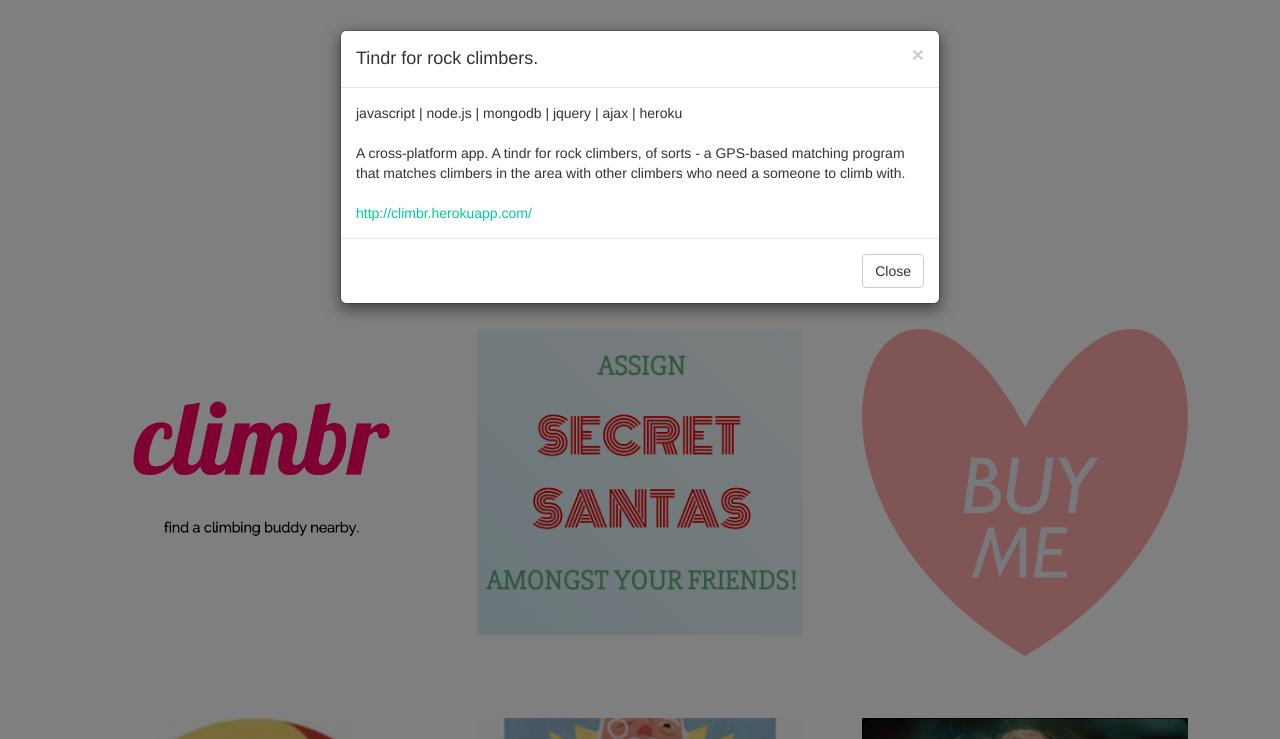
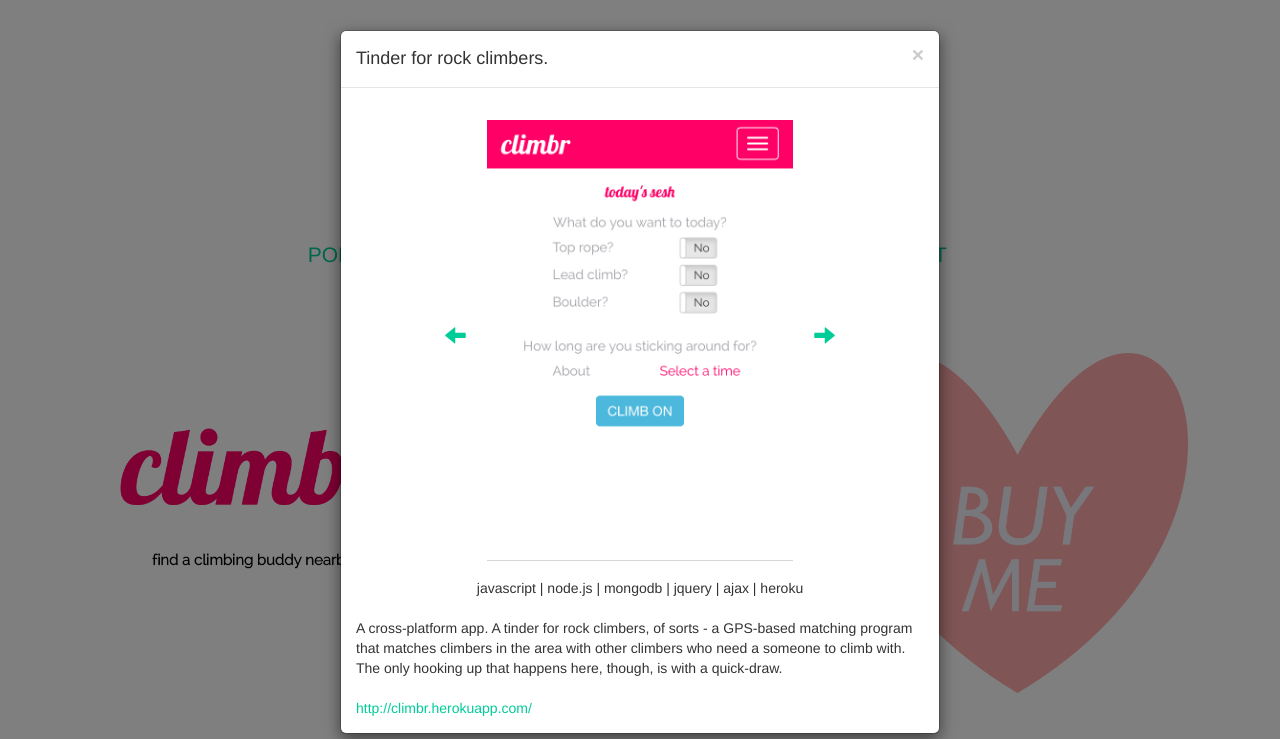
Before and after one commit to wickyvinn/wickyvinn, a website: page views/home.html in a window 1280 px wide. Both pictures are taken after a click on the picture 255 px from the left and 474 px from the top of the page. Shown: the top 739 px of the page. Drawn offline with nearby package versions, Linux system fonts and the light colour scheme; files that its build step writes are made by us from their sources; files whose address does not match are found by name.

Commit message:
Modals display and can navigate through icons.

```diff
--- a/public/css/main.css
+++ b/public/css/main.css
@@ -3,7 +3,7 @@ a:hover { color: #FF00CC; }
 a:active { color: #FF00CC; }
 
 .myself {
-  width: 10%;
+  width: 12%;
   border-radius: 100%;
 }
 
@@ -16,14 +16,13 @@ a:active { color: #FF00CC; }
 }
 
 .center-container {
-  margin-top: 5%;
-  margin-right: 5%;
-  margin-left: 5%;
+  padding: 5%;
   text-align: center;
 }
 
 .page-body {
   padding-top: 3%;
+  padding-bottom: 10%;
 }
 
 .portfolio-icon {
@@ -32,7 +31,7 @@ a:active { color: #FF00CC; }
 }
 
 .portfolio-icon:hover {
-  border-width: 2px;
+  border-width: 1px;
   border-color: #00CC99;
   border-style: solid;
 }
@@ -40,3 +39,20 @@ a:active { color: #FF00CC; }
 .row {
   padding-top: 3%;
 }
+
+.modal-body img {
+  width: 60%;
+  padding: 3%;
+}
+
+.preview, #technologies {
+  text-align: center;
+}
+
+#left, #right {
+  font-size: 1.5em;
+}
+
+span[class*="col-"] {
+  padding-left: 0px;
+}
--- a/views/home.html
+++ b/views/home.html
@@ -16,9 +16,10 @@
       <img class="myself" src="img/myself.jpeg">
       <div class="nav-container">
         <div class="row">
-          <span class="col-md-4"><a href='/'>PORTFOLIO</a></span>
-          <span class="col-md-4"><a href='/about'>ABOUT</a></span>
-          <span class="col-md-4"><a href='/contact'>CONTACT</a></span>
+          <span class="col-md-3"><a href='/'>PORTFOLIO</a></span>
+          <span class="col-md-3"><a href='/about'>ABOUT</a></span>
+          <span class="col-md-3"><a href='http://github.com/wickyvinn'>CODE</a></span>
+          <span class="col-md-3"><a href='/contact'>CONTACT</a></span>
 
         </div>
       </div>
@@ -35,8 +36,9 @@
           <span class="col-md-4"><img class="portfolio-icon" src="img/woody-allen.jpg"></span>
         </div>
 
+
       </div>
-
+      <p>design copied from <a href="http://bobbymckenna.us/">Bobby McKenna</a> because design-illiteracy. </p>
 
   </div>
 
@@ -48,24 +50,50 @@
           <h4 class="modal-title"><span id="title"></span></h4>
         </div>
         <div class="modal-body">
+          <div class="preview">
+            <a id="left" class="glyphicon glyphicon-arrow-left"></a>
+            <img id="preview-image"></img>
+            <a id="right" class="glyphicon glyphicon-arrow-right"></a>
+
+          </div>
           <div id="technologies"></div>
           <br><div id="description"></div>
           <br><a id="link"></a>
-        </div>
-        <div class="modal-footer">
-          <button type="button" class="btn btn-default" data-dismiss="modal">Close</button>
         </div>
       </div>
     </div>
   </div>
 
 <script>
+  var currentIcon;
+  var previewIconsSrc;
+
+
+    $('#right').click(function() {
+      if (currentIcon < (previewIconsSrc.length -1)) {
+        currentIcon += 1;
+        $('#preview-image').attr("src", previewIconsSrc[currentIcon])
+      };
+    });
+
+
+    $('#left').click(function() {
+      if (currentIcon !== 0) {
+        currentIcon -= 1;
+        $('#preview-image').attr("src", previewIconsSrc[currentIcon])
+      };
+    });
 
   $("#climbr").click(function() {
-    $('#title').html('Tindr for rock climbers.');
+    $('#title').html('Tinder for rock climbers.');
     $('#technologies').html('javascript | node.js | mongodb | jquery | ajax | heroku');
-    $('#description').html("A cross-platform app. A tindr for rock climbers, of sorts - a GPS-based matching program that matches climbers in the area with other climbers who need a someone to climb with.");
-    $('#link').attr('href', 'http://climbr.herokuapp.com/').html('http://climbr.herokuapp.com/');
+    $('#description').html("A cross-platform app. A tinder for rock climbers, of sorts - a GPS-based matching program that matches climbers in the area with other climbers who need a someone to climb with. The only hooking up that happens here, though, is with a quick-draw.");
+    $('#link').html('http://climbr.herokuapp.com/');
+
+    previewIconsSrc = ['/img/climbr-page-1.png', '/img/climbr-page-2.png', '/img/climbr-page-5.png', '/img/climbr-page-3.png', '/img/climbr-page-4.png'];
+    $('#preview-image').attr("src", previewIconsSrc[0])
+    currentIcon = 0;
+
     $('#modal').modal('show');
   });
 
@@ -73,7 +101,12 @@
     $('#title').html('Assign secret santa among your friends!');
     $('#technologies').html('javascript | node.js | jquery | ajax | heroku');
     $('#description').html("A web application that allows friends to assign secret santas. It includes a random name-drawing generator and an automated email service.");
-    $('#link').attr('href', 'http://secretsantyclaus.herokuapp.com/').html('http://secretsantyclaus.herokuapp.com/');
+    $('#link').html('http://secretsantyclaus.herokuapp.com/');
+
+    previewIconsSrc = ['/img/secret-santa-page-3.png', '/img/secret-santa-page-2.png', '/img/secret-santa-page-4.png'];
+    $('#preview-image').attr("src", previewIconsSrc[0])
+    currentIcon = 0;
+
     $('#modal').modal('show');
   });
 
@@ -81,7 +114,12 @@
     $('#title').html('DaFShouldIWear');
     $('#technologies').html('python | flask | postgres | javascript | web scraping');
     $('#description').html("A web application that produces recommendations on what to wear based on style and your location's weather. You can then buy the outfit (or a variation of it that you like better) by linking to various ecommerce sites.");
-    $('#link').attr('href', 'https://github.com/wickyvinn/WhatShouldIWear').html('https://github.com/wickyvinn/WhatShouldIWear');
+    $('#link').html('https://github.com/wickyvinn/WhatShouldIWear');
+
+    previewIconsSrc = ['/img/wear-page-2.png', '/img/wear-page.png'];
+    $('#preview-image').attr("src", previewIconsSrc[0])
+    currentIcon = 0;
+
     $('#modal').modal('show');
   });
 
```
Also changed, not shown: views/about.html (+8 -7 lines), views/contact.html (+11 -8 lines), public/img/climbr-page-1.png (added), public/img/climbr-page-2.png (added), public/img/climbr-page-3.png (added), public/img/climbr-page-4.png (added), public/img/climbr-page-5.png (added), public/img/climbr-page.png (deleted), public/img/secret-santa-page-2.png, public/img/secret-santa-page-3.png (added), public/img/secret-santa-page-4.png (added), public/img/wear-page-2.png (added).
